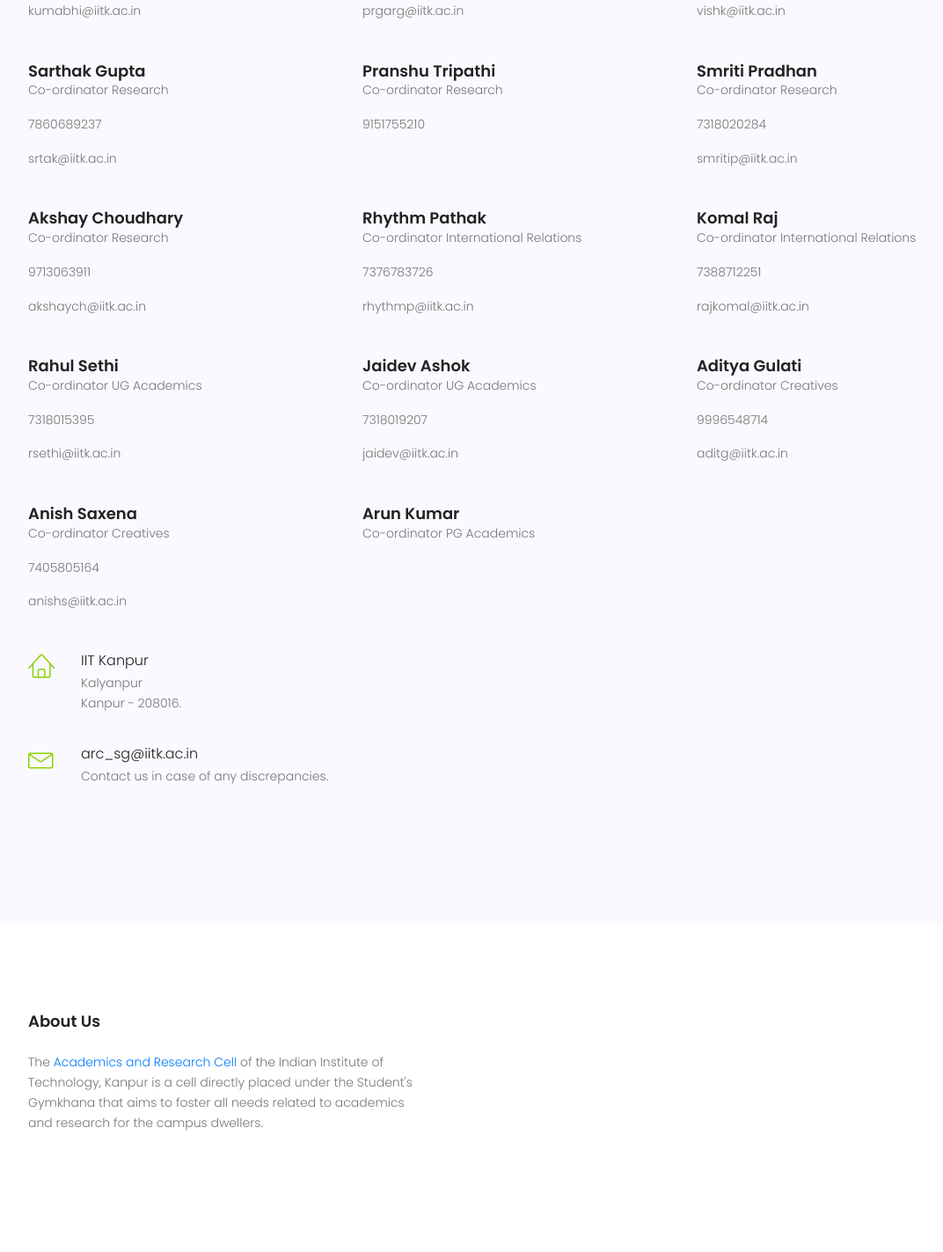
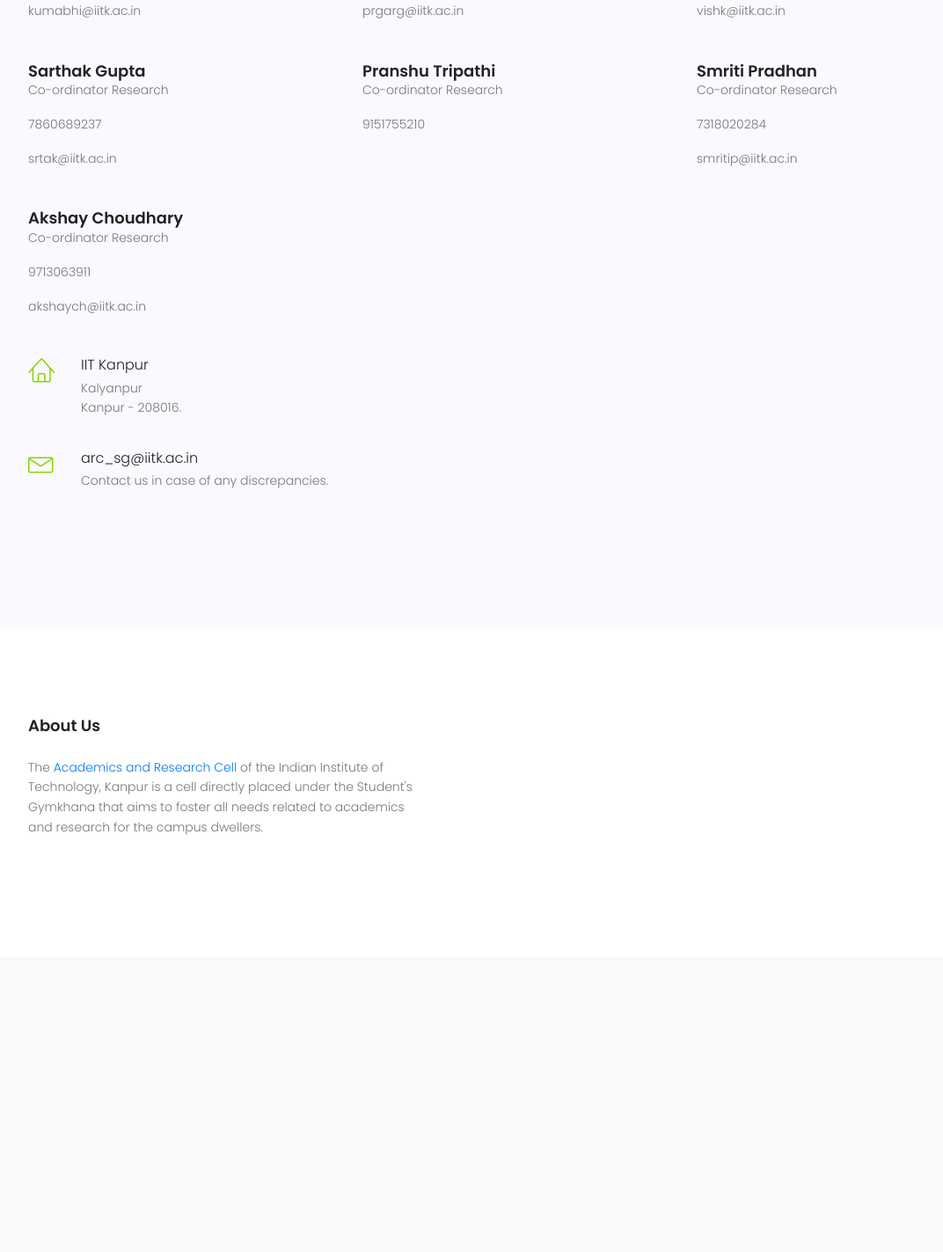
Before and after one commit to OmAryan04/major-project, a PHP site: page /srchome/contact.html in a window 1280 px wide. Shown: the part 838-2261 px from the top of the page at 88% size, without its empty margins (53-1125 px from the left). After the commit the page ends 1787 px from the top, so only its background shows below. Run offline with PHP 8.4, Linux system fonts and the light colour scheme; some libraries are stand-ins or nearby versions.

Commit message:
1. Reduced contact people in SRC; 2. Dropdown element in SRC regn site

```diff
--- a/srchome/contact.html
+++ b/srchome/contact.html
@@ -1,5 +1,6 @@
 <!DOCTYPE html>
 <html lang="zxx" class="no-js">
+
 <head>
     <!-- Mobile Specific Meta -->
     <meta name="viewport" content="width=device-width, initial-scale=1, shrink-to-fit=no">
@@ -29,6 +30,7 @@
     <link rel="stylesheet" href="css/owl.carousel.css">
     <link rel="stylesheet" href="css/main.css">
 </head>
+
 <body>
 
     <header id="header" id="home">
@@ -57,10 +59,12 @@
                         <li><a href="contact.html">Contact</a></li>
 
                     </ul>
-				      </nav><!-- #nav-menu-container -->
+                </nav>
+                <!-- #nav-menu-container -->
             </div>
         </div>
-			  </header><!-- #header -->
+    </header>
+    <!-- #header -->
 
     <!-- start banner Area -->
     <section class="banner-area relative" id="home">
@@ -141,52 +145,8 @@
                         <p>akshaych@iitk.ac.in</p>
                     </div>
                     <div class="col-md-4 feature">
-								<h4>Rhythm Pathak</h4>
-								<p>Co-ordinator International Relations</p>
-								<p>7376783726</p>
-								<p>rhythmp@iitk.ac.in</p>
                     </div>
                     <div class="col-md-4 feature">
-								<h4>Komal Raj</h4>
-								<p>Co-ordinator International Relations</p>
-								<p>7388712251</p>
-								<p>rajkomal@iitk.ac.in</p>
-							</div>
-						</div>
-						<h3 class="section-title"></h3>
-						<div class="row">
-							<div class="col-md-4 feature">
-								<h4>Rahul Sethi</h4>
-								<p>Co-ordinator UG Academics</p>
-								<p>7318015395</p>
-								<p>rsethi@iitk.ac.in</p>
-							</div>
-							<div class="col-md-4 feature">
-								<h4>Jaidev Ashok</h4>
-								<p>Co-ordinator UG Academics</p>
-								<p>7318019207</p>
-								<p>jaidev@iitk.ac.in</p>
-							</div>
-							<div class="col-md-4 feature">
-								<h4>Aditya Gulati</h4>
-								<p>Co-ordinator Creatives</p>
-								<p>9996548714</p>
-								<p>aditg@iitk.ac.in</p>
-							</div>
-						</div>
-						<h3 class="section-title"></h3>
-						<div class="row">
-							<div class="col-md-4 feature">
-								<h4>Anish Saxena</h4>
-								<p>Co-ordinator Creatives</p>
-								<p>7405805164</p>
-								<p>anishs@iitk.ac.in</p>
-							</div>
-							<div class="col-md-4 feature">
-								<h4>Arun Kumar</h4>
-								<p>Co-ordinator PG Academics</p>
-								<p></p>
-								<p></p>
                     </div>
                 </div>
                 <h3 class="section-title"></h3>
@@ -228,7 +188,8 @@
                     <div class="single-footer-widget">
                         <h6>About Us</h6>
                         <p>
-									The <a href="https://arciitk.in" target="_blank">Academics and Research Cell</a> of the Indian Institute of Technology, Kanpur is a cell directly placed under the Student's Gymkhana that aims to foster all needs related to academics and research for the campus dwellers.
+                            The <a href="https://arciitk.in" target="_blank">Academics and Research Cell</a> of the Indian Institute of Technology, Kanpur is a cell directly placed under the Student's Gymkhana that aims to foster all needs related to
+                            academics and research for the campus dwellers.
                         </p>
 
                     </div>
@@ -258,4 +219,5 @@
     <script src="js/mail-script.js"></script>
     <script src="js/main.js"></script>
 </body>
+
 </html>
```
Also changed, not shown: srchome/css/main.css (+291 -59 lines), srchome/registration.html (+52 -10 lines), 1 other file. Lines whose indentation alone changed are shown as unchanged.
